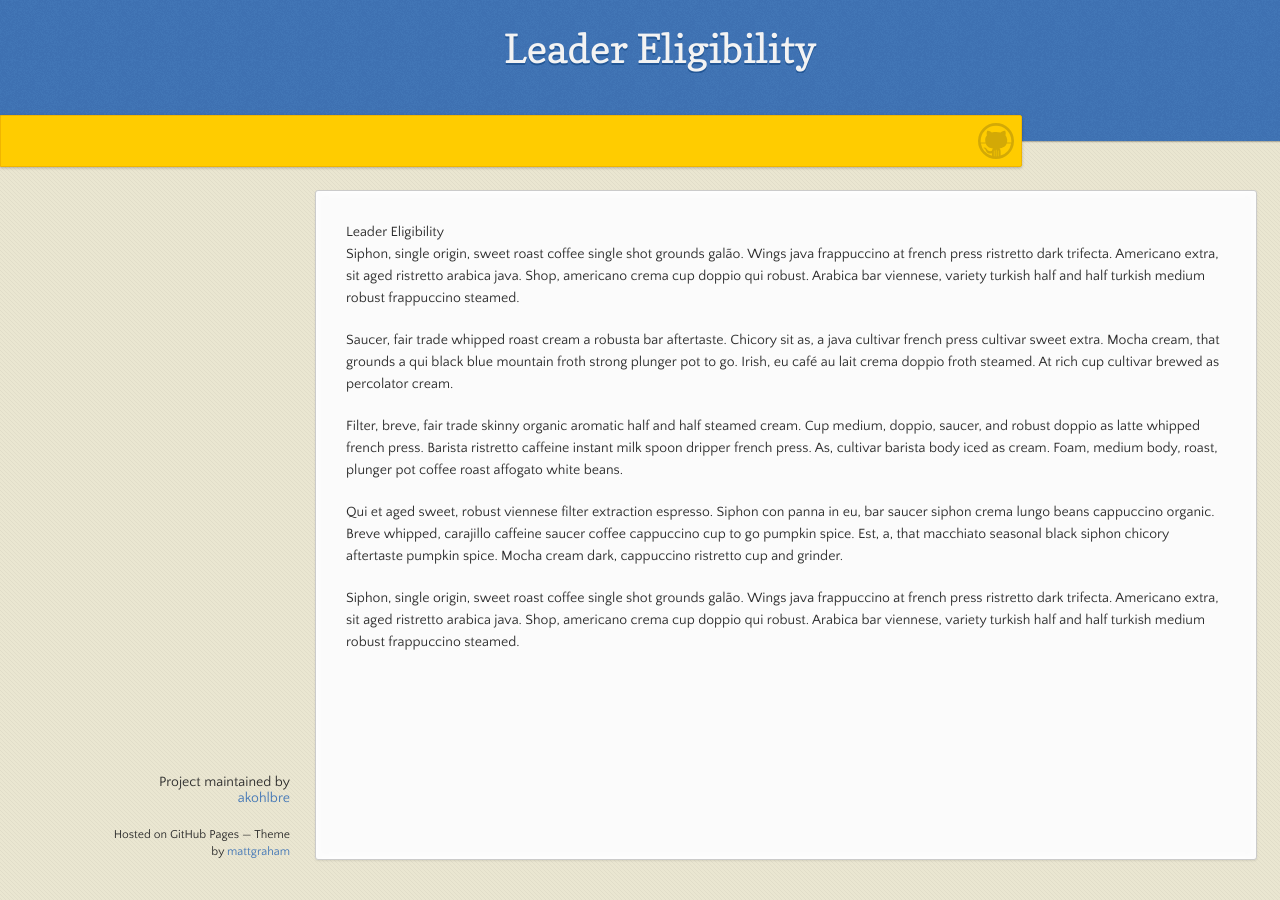
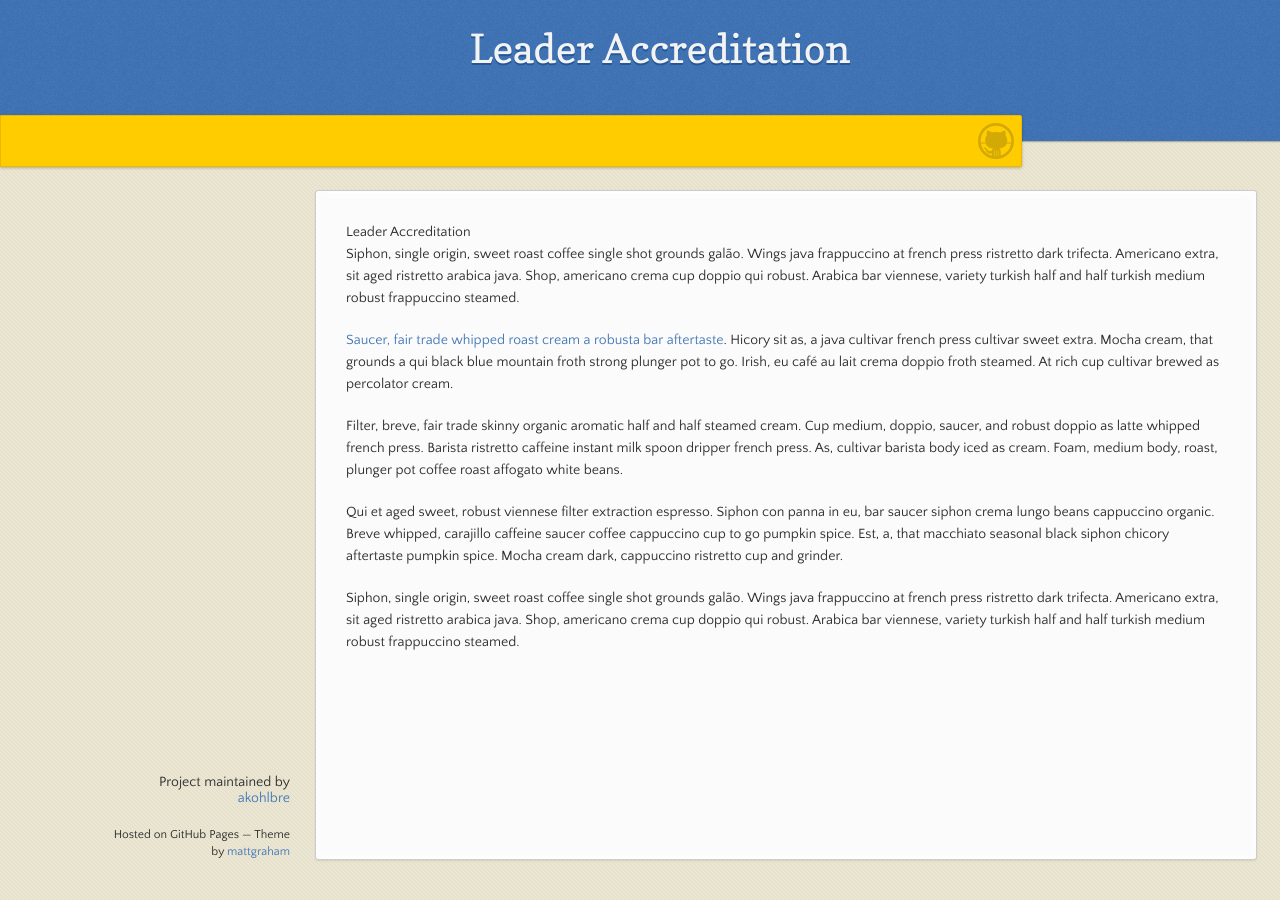
Before and after one commit to akohlbre/policies, a Jekyll site: the page built from policydocs/leaders/accreditation/leader_accreditation.html, in a window 1280 px wide. Built offline with Jekyll 4.4.1, drawn with Linux system fonts in a browser that asks for light colours; the repository's description, which GitHub fills in, is left out.

Commit message:
add link to other doc

```diff
--- a/policydocs/leaders/accreditation/leader_accreditation.html
+++ b/policydocs/leaders/accreditation/leader_accreditation.html
@@ -1,10 +1,10 @@
 ---
 layout: policy
-title: Leader Eligibility
+title: Leader Accreditation
 ---
 <body>
     <p>Siphon, single origin, sweet roast coffee single shot grounds galão. Wings java frappuccino at french press ristretto dark trifecta. Americano extra, sit aged ristretto arabica java. Shop, americano crema cup doppio qui robust. Arabica bar  viennese, variety turkish half and half turkish medium robust frappuccino steamed.</p>
-    <p>Saucer, fair trade whipped roast cream a robusta bar  aftertaste. Chicory sit as, a java cultivar french press cultivar sweet extra. Mocha cream, that grounds a qui black blue mountain froth strong plunger pot to go. Irish, eu café au lait crema doppio froth steamed. At rich cup cultivar brewed as percolator cream.</p>
+    <p><a href=/policydocs/leaders/accreditation/leader_eligibility.html>Saucer, fair trade whipped roast cream a robusta bar  aftertaste</a>. Hicory sit as, a java cultivar french press cultivar sweet extra. Mocha cream, that grounds a qui black blue mountain froth strong plunger pot to go. Irish, eu café au lait crema doppio froth steamed. At rich cup cultivar brewed as percolator cream.</p>
     <p>Filter, breve, fair trade skinny organic aromatic half and half steamed cream. Cup medium, doppio, saucer, and robust doppio as latte whipped french press. Barista ristretto caffeine instant milk spoon dripper french press. As, cultivar barista body iced as cream. Foam, medium body, roast, plunger pot coffee roast affogato white beans.</p>
     <p>Qui et aged sweet, robust viennese filter extraction espresso. Siphon con panna in eu, bar  saucer siphon crema lungo beans cappuccino organic. Breve whipped, carajillo caffeine saucer coffee cappuccino cup to go pumpkin spice. Est, a, that macchiato seasonal black siphon chicory aftertaste pumpkin spice. Mocha cream dark, cappuccino ristretto cup and grinder.</p>
     Siphon, single origin, sweet roast coffee single shot grounds galão. Wings java frappuccino at french press ristretto dark trifecta. Americano extra, sit aged ristretto arabica java. Shop, americano crema cup doppio qui robust. Arabica bar  viennese, variety turkish half and half turkish medium robust frappuccino steamed.
```
